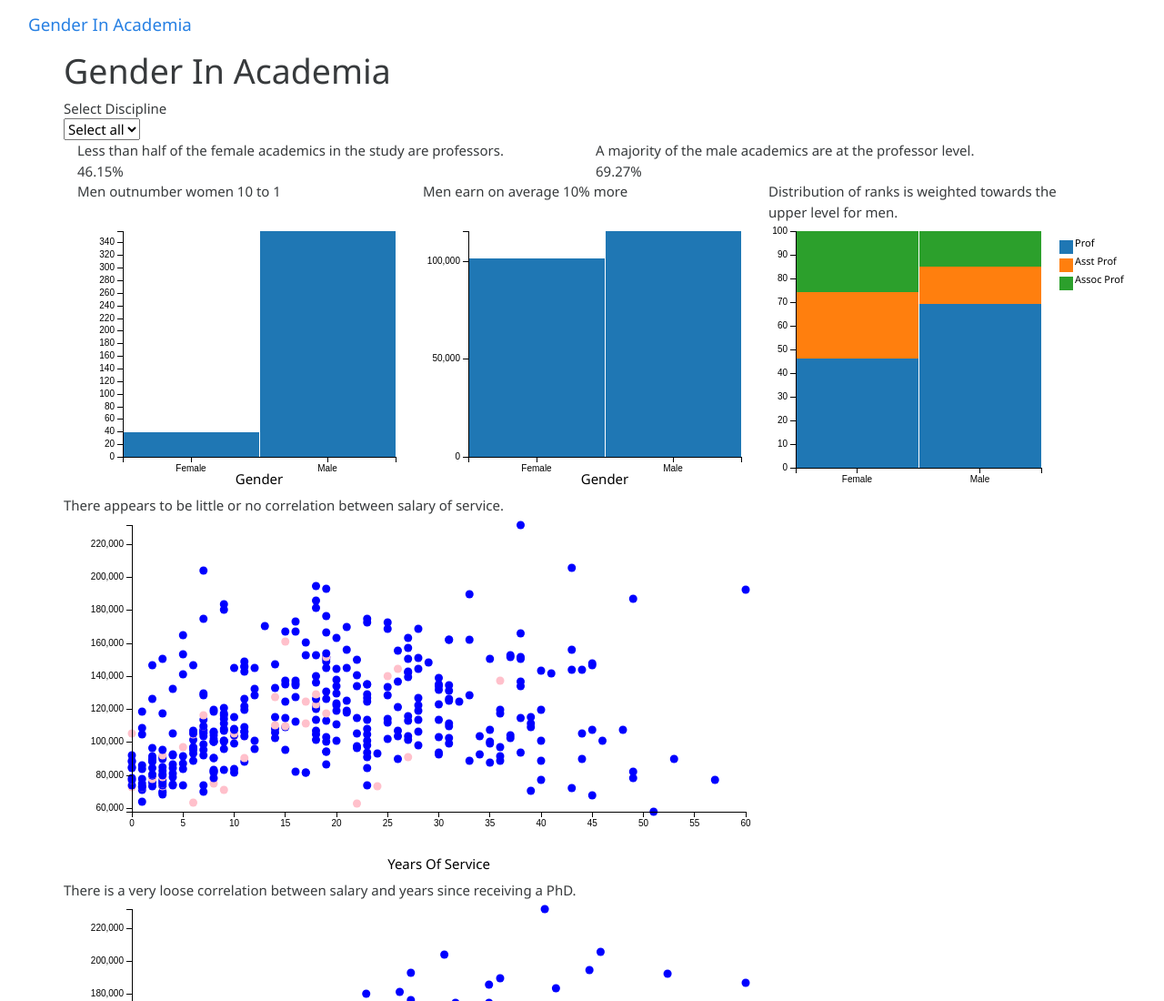
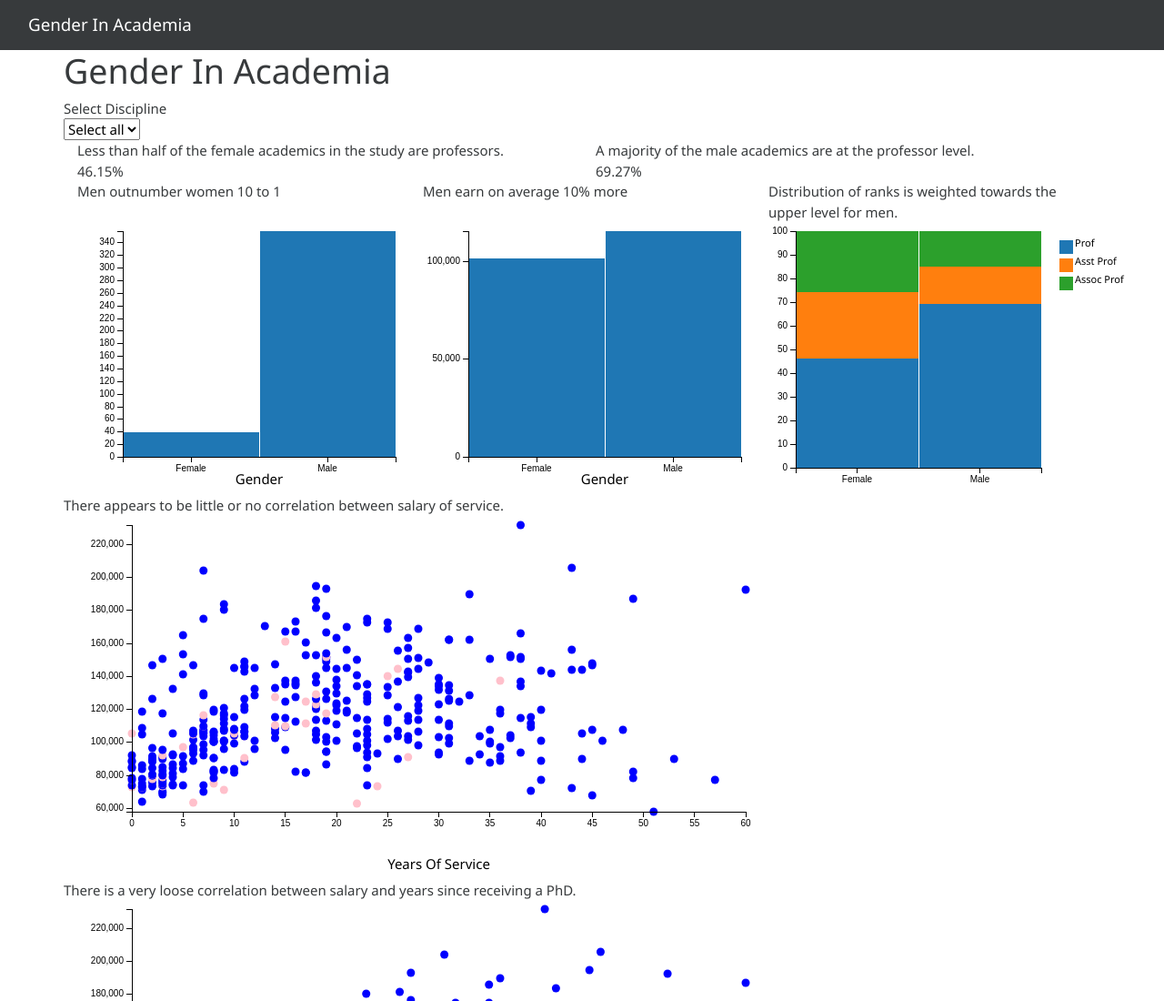
Before and after one commit to Skillabill/dashboard, a plain HTML site: page index.html in a window 1280 px wide. Shown: the top 1100 px of the page at 91% size. Drawn offline with Linux system fonts and the light colour scheme.

Commit message:
navbar entered

```diff
--- a/index.html
+++ b/index.html
@@ -19,7 +19,7 @@
 </head>
 
 <body>
-    <nav class="navbar navbar-default">
+    <nav class="navbar navbar-expand-lg navbar-dark bg-dark">
         <div class="container-fluid">
             <div class="navbar-header">
                 <a class="navbar-brand" href="#">Gender In Academia</a>
```
